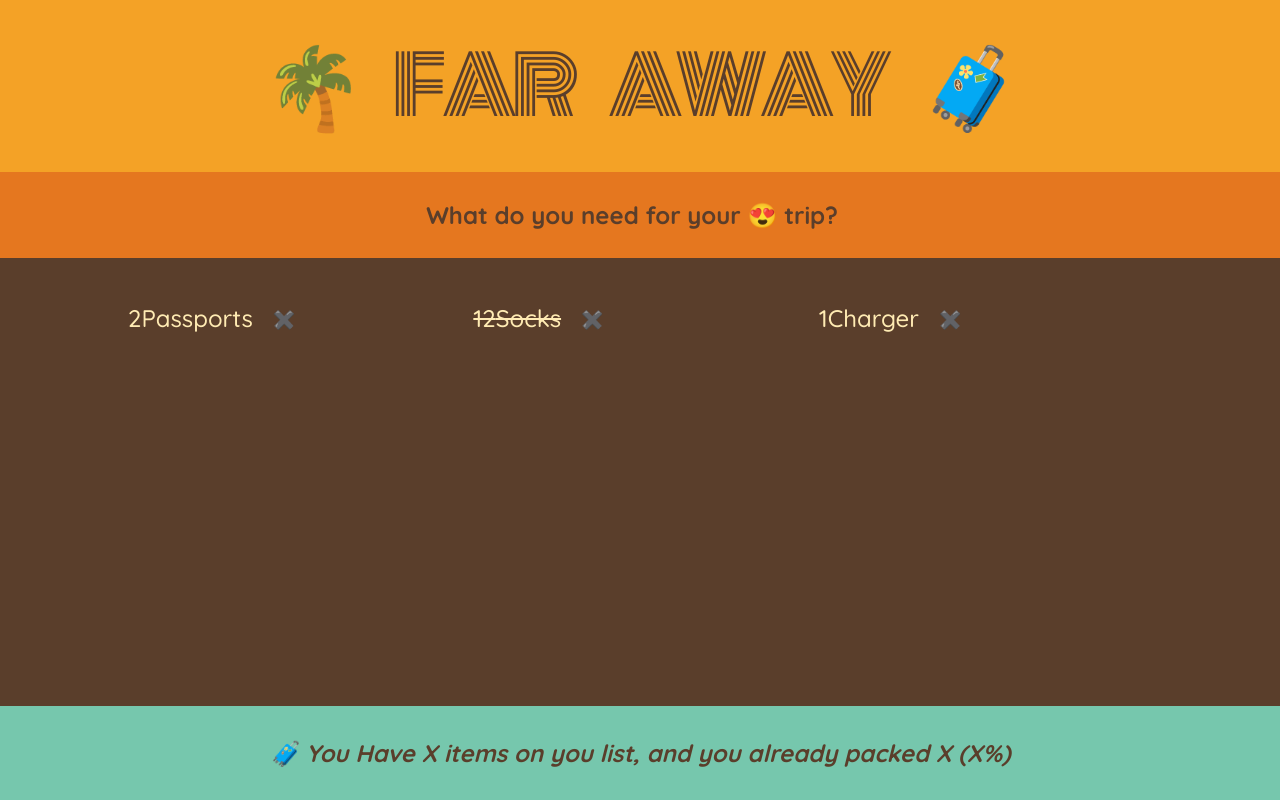
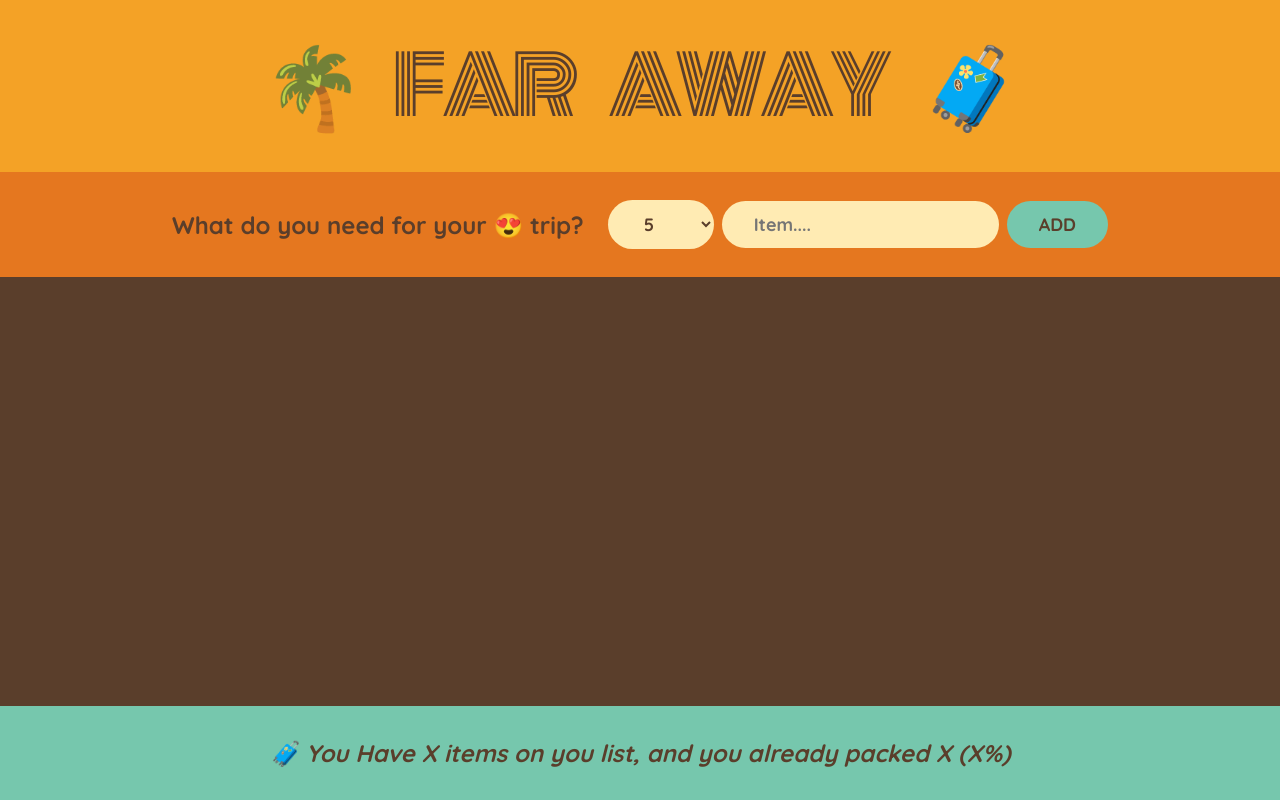
Before and after one commit to SudipSinghKhati/travel-list, a React (Create React App) app: page / in a window 1280 px wide. Built offline with nearby package versions, Linux system fonts and the light colour scheme.

Commit message:
added on delete

```diff
--- a/src/App.js
+++ b/src/App.js
@@ -1,15 +1,21 @@
-const initialItems = [
-  { id: 1, description: "Passports", quantity: 2, packed: false },
-  { id: 2, description: "Socks", quantity: 12, packed: true },
-  { id: 3, description: "Charger", quantity: 1, packed: false },
-];
+import { useState } from "react";
 
 export default function App() {
+  const [items, setItems] = useState([]);
+
+  function handleAddItems(item) {
+    setItems((items) => [...items, item]);
+  }
+
+  function handleDeleteItems(id) {
+    console.log(id);
+    setItems((items) => items.filter((item) => item.id !== id));
+  }
   return (
     <div className="app">
       <Logo />
-      <Form />
-      <PackingList />
+      <Form onAddItems={handleAddItems} />
+      <PackingList items={items} onDelete={handleDeleteItems} />
       <Stats />
     </div>
   );
@@ -18,19 +24,53 @@
 function Logo() {
   return <h1>🌴 Far Away 🧳</h1>;
 }
-function Form() {
+function Form({ onAddItems }) {
+  const [description, setDescription] = useState("");
+  const [quantity, setQuantity] = useState(5);
+
+  function handleSubmit(e) {
+    e.preventDefault();
+
+    if (!description) return;
+
+    const newItem = { description, quantity, packed: false, id: Date.now() };
+    console.log(newItem);
+    onAddItems(newItem);
+
+    setDescription("");
+    setQuantity(5);
+  }
   return (
-    <div className="add-form">
+    <form className="add-form" onSubmit={handleSubmit}>
       <h3>What do you need for your 😍 trip?</h3>
-    </div>
+      <select
+        value={quantity}
+        onChange={(e) => {
+          setQuantity(Number(e.target.value));
+        }}
+      >
+        {Array.from({ length: 20 }, (_, i) => i + 1).map((num) => (
+          <option value={num} key={num}>
+            {num}
+          </option>
+        ))}
+      </select>
+      <input
+        type="text"
+        placeholder="Item...."
+        value={description}
+        onChange={(e) => setDescription(e.target.value)}
+      />
+      <button>Add</button>
+    </form>
   );
 }
-function PackingList() {
+function PackingList({ items, onDelete }) {
   return (
     <div className="list">
       <ul>
-        {initialItems.map((item) => (
-          <Item item={item} />
+        {items.map((item) => (
+          <Item item={item} key={item.id} onDelete={onDelete} />
         ))}
       </ul>
     </div>
@@ -44,14 +84,13 @@
   );
 }
 
-function Item({ item }) {
+function Item({ item, onDelete }) {
   return (
     <li>
       <span style={item.packed ? { textDecoration: "line-through" } : {}}>
-        {item.quantity}
-        {item.description}
+        {`${item.quantity} ${item.description}`}
       </span>
-      <button>✖️</button>
+      <button onClick={() => onDelete(item.id)}>✖️</button>
     </li>
   );
 }
--- a/src/index.css
+++ b/src/index.css
@@ -73,8 +73,7 @@
 .list {
   background-color: #5a3e2b;
   color: #ffebb3;
-  padding: 4rem 0;
-
+  padding: 4rem;
   display: flex;
   justify-content: space-between;
   flex-direction: column;
@@ -107,6 +106,7 @@
   display: flex;
   align-items: center;
   gap: 1.2rem;
+  padding-right: 5px;
 }
 
 input[type="checkbox"] {
```
